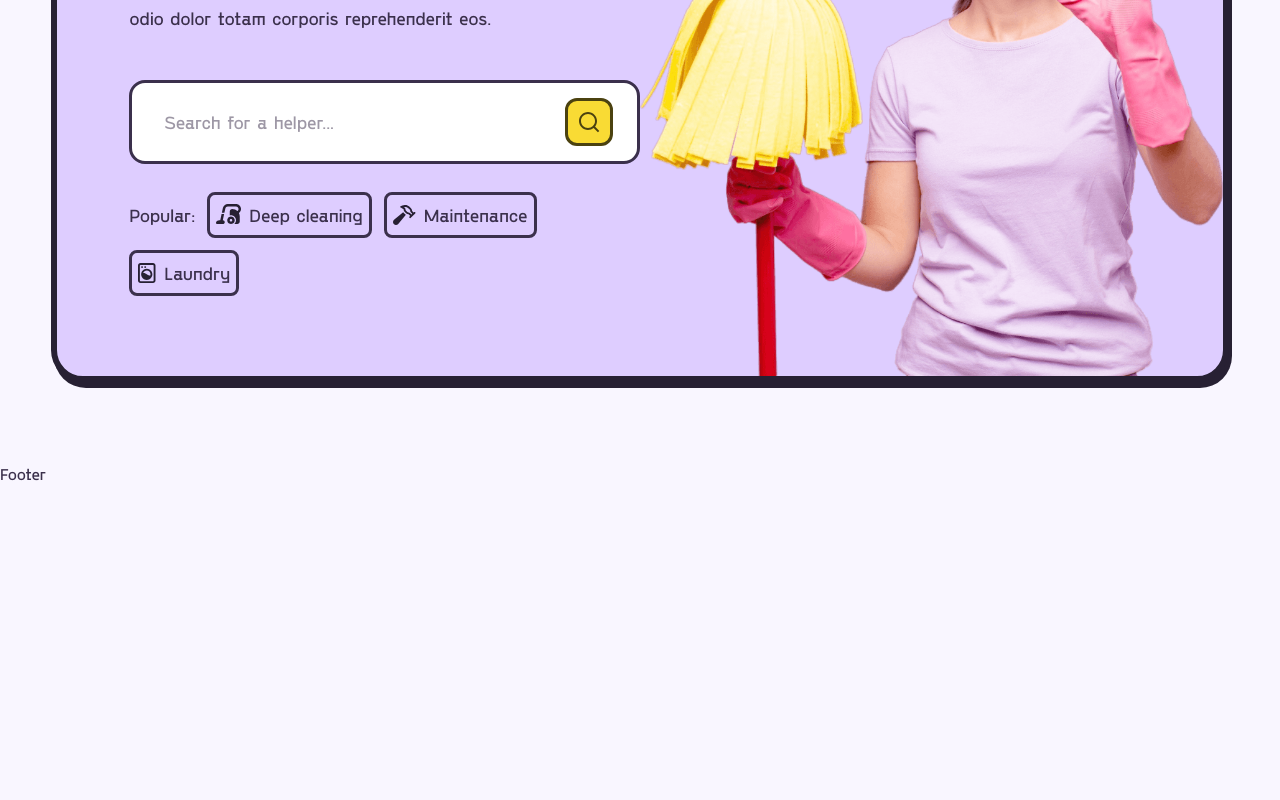
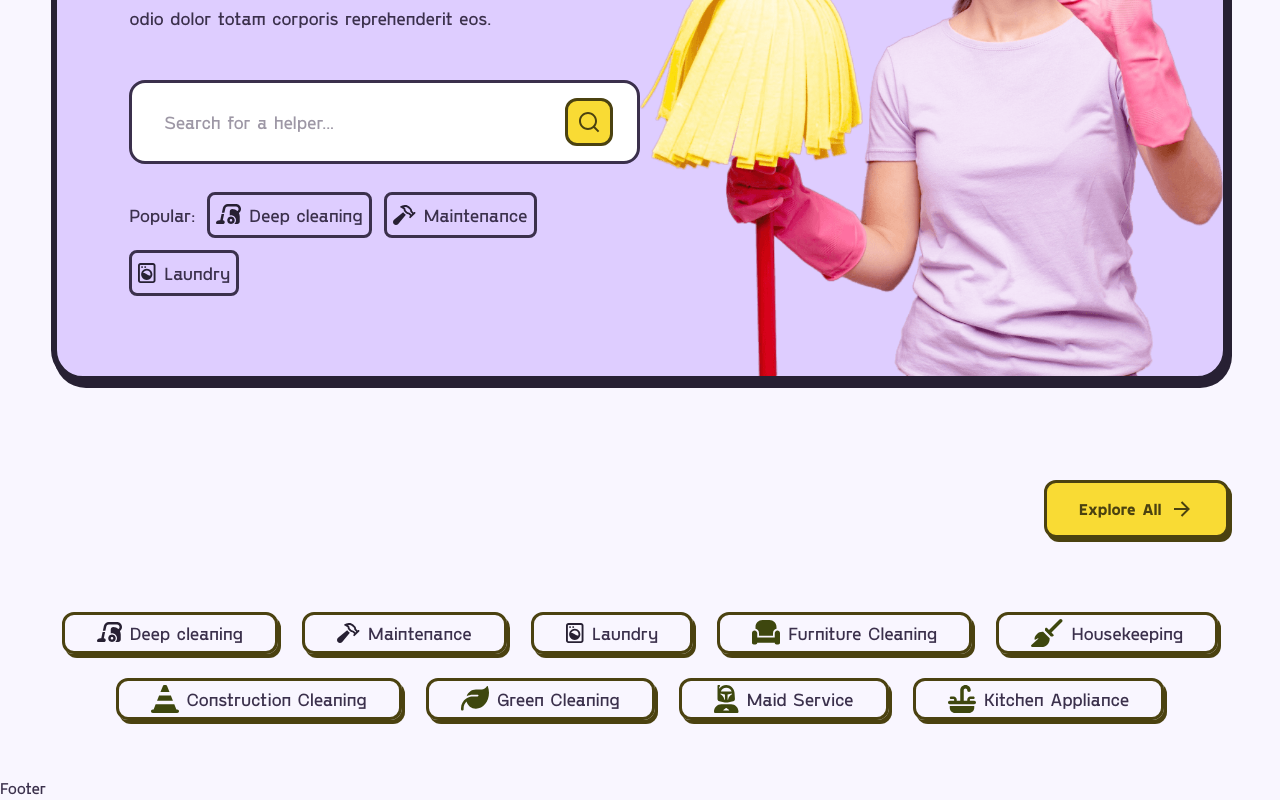
Before and after one commit to MichaelRMartinez/GSAP-nextjs-landing-page, a Next.js app: page / in a window 1280 px wide. Shown: the part 809-1609 px from the top of the page. Before the commit the page ends 1295 px from the top, so only its background shows below. Built offline with nearby package versions, Linux system fonts and the light colour scheme.

Commit message:
create Services component; install GSAP and add easeIn animations for Services title and text

```diff
--- a/app/page.tsx
+++ b/app/page.tsx
@@ -1,9 +1,11 @@
 import React from 'react'
 import Header from '@/components/Header'
 import Hero from '@/components/Hero'
+import Services from '@/components/Services'
 
 export default function page() {
   return (<>
     <Hero />
+    <Services />
   </>)
 }
--- /dev/null
+++ b/components/Services.tsx
@@ -0,0 +1,74 @@
+"use client";
+
+import { gsap, useGSAP, SplitText } from "@/lib/gsap";
+import { tagsItems } from "@/data/data";
+import Button from "./Button";
+import { useRef } from "react";
+
+export default function Services() {
+
+  const servicesRef = useRef<HTMLElement | null>(null);
+  useGSAP(
+    () => {
+      const titleSplit = SplitText.create(".services-title", {
+        type: "chars,lines",
+        mask: "chars",
+        linesClass: "text-line",
+      });
+      const textSplit = SplitText.create(".services-text", {
+        type: "chars,lines",
+        mask: "chars",
+        linesClass: "text-line",
+      });
+      const tl = gsap.timeline({
+        scrollTrigger: {
+          trigger: servicesRef.current,
+          start: "top center",
+        },
+      });
+      tl.from(titleSplit.chars, {
+        xPercent: -150,
+        duration: 0.5,
+        stagger: 0.03,
+        ease: "power2.inOut",
+      }).from(textSplit.chars, {
+        xPercent: -150,
+        duration: 0.5,
+        stagger: 0.01,
+        ease: "power2.inOut",
+      })
+    },
+    {scope: servicesRef}
+  )
+
+  return (<>
+    <section ref={servicesRef}>
+      <div className="container">
+
+        {/* TITLE */}
+        <div className="flex flex-col gap-9 lg:flex-row lg:justify-between lg:items-center">
+          <div>
+            <h2 className="section-title services-title">Discover All Services</h2>
+            <p className="services-text">Lorem ipsum dolor sit amet consectetur adipisicing elit. Velit dolor quasi voluptates tempore.</p>
+          </div>
+          <Button label="Explore All" />
+        </div>
+
+        {/* TAGS */}
+        <div className="flex items-center flex-wrap gap-6 justify-center my-14">
+          {tagsItems.map((item) => (
+              <div key={item.id} className="flex items-center p-1 border-3 rounded-lg gap-2 px-8 btn">
+                {/* ICON */}
+                <span className="shrink-0">
+                  <img src={item.icon} alt={item.label} />
+                </span>
+                {/* LABEL */}
+                <p>{item.label}</p>
+              </div>
+            ))}
+        </div>
+
+      </div>
+    </section>
+  </>)
+}
--- /dev/null
+++ b/lib/gsap.ts
@@ -0,0 +1,11 @@
+import gsap from "gsap";
+import { useGSAP } from "@gsap/react";
+
+import ScrollTrigger from "gsap/ScrollTrigger";
+import SplitText from "gsap/src/SplitText";
+
+if (typeof window !== "undefined") {
+  gsap.registerPlugin(useGSAP, ScrollTrigger, SplitText);
+}
+
+export { gsap, useGSAP, ScrollTrigger, SplitText };
--- a/package.json
+++ b/package.json
@@ -9,7 +9,9 @@
     "lint": "eslint"
   },
   "dependencies": {
+    "@gsap/react": "^2.1.2",
     "@remixicon/react": "^4.9.0",
+    "gsap": "^3.15.0",
     "next": "16.3.4",
     "react": "19.2.8",
     "react-dom": "19.2.8"
```
Also changed, not shown: 1 other file (tests, documents, lock files or other folders).
